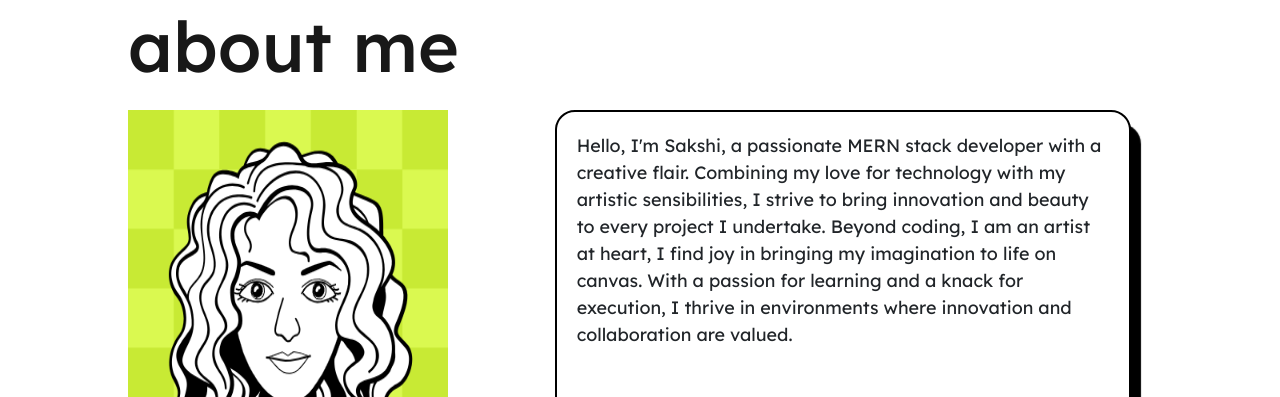
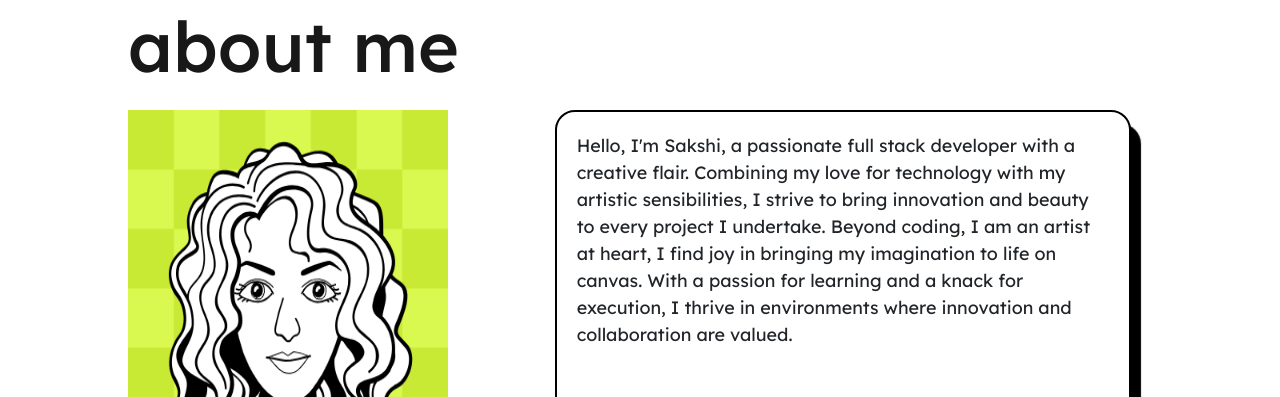
Before and after one commit to DanejSakshi13/react-portfolio, a React (Create React App) app: page /about in a window 1280 px wide. Shown: the part 2160-2557 px from the top of the page. Built offline with nearby package versions, Linux system fonts and the light colour scheme.

Commit message:
typo fix

```diff
--- a/src/components/About.jsx
+++ b/src/components/About.jsx
@@ -15,7 +15,7 @@ export default function About() {
                 </Col>
                 <Col xs={24} lg={17}>
                     <div className="white-card">
-                        <p>Hello, I'm Sakshi, a passionate MERN stack developer with a creative flair.
+                        <p>Hello, I'm Sakshi, a passionate full stack developer with a creative flair.
                              Combining my love for technology with my artistic sensibilities, I strive
                               to bring innovation and beauty to every project I undertake.
                             Beyond coding, I am an artist at heart, I find joy in bringing my imagination
```
